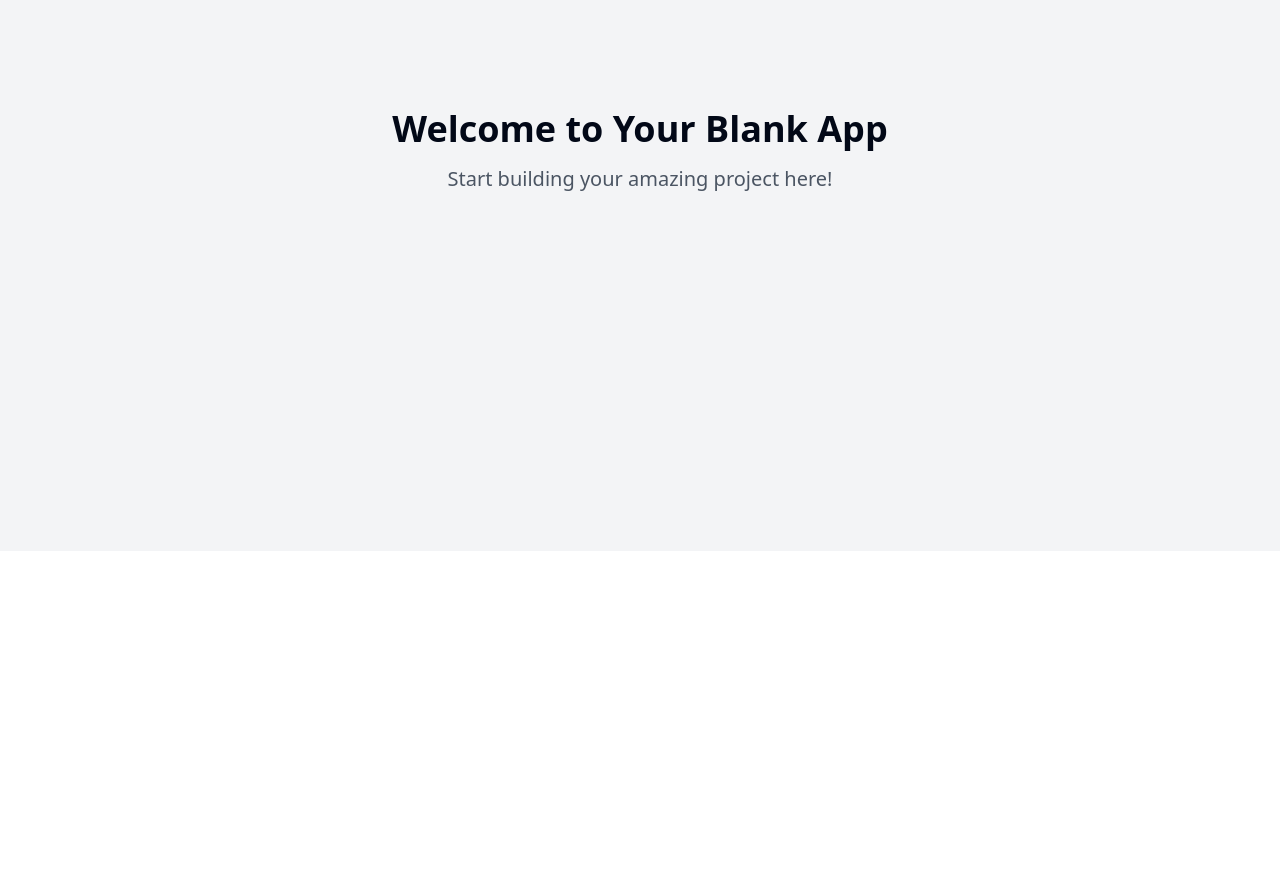
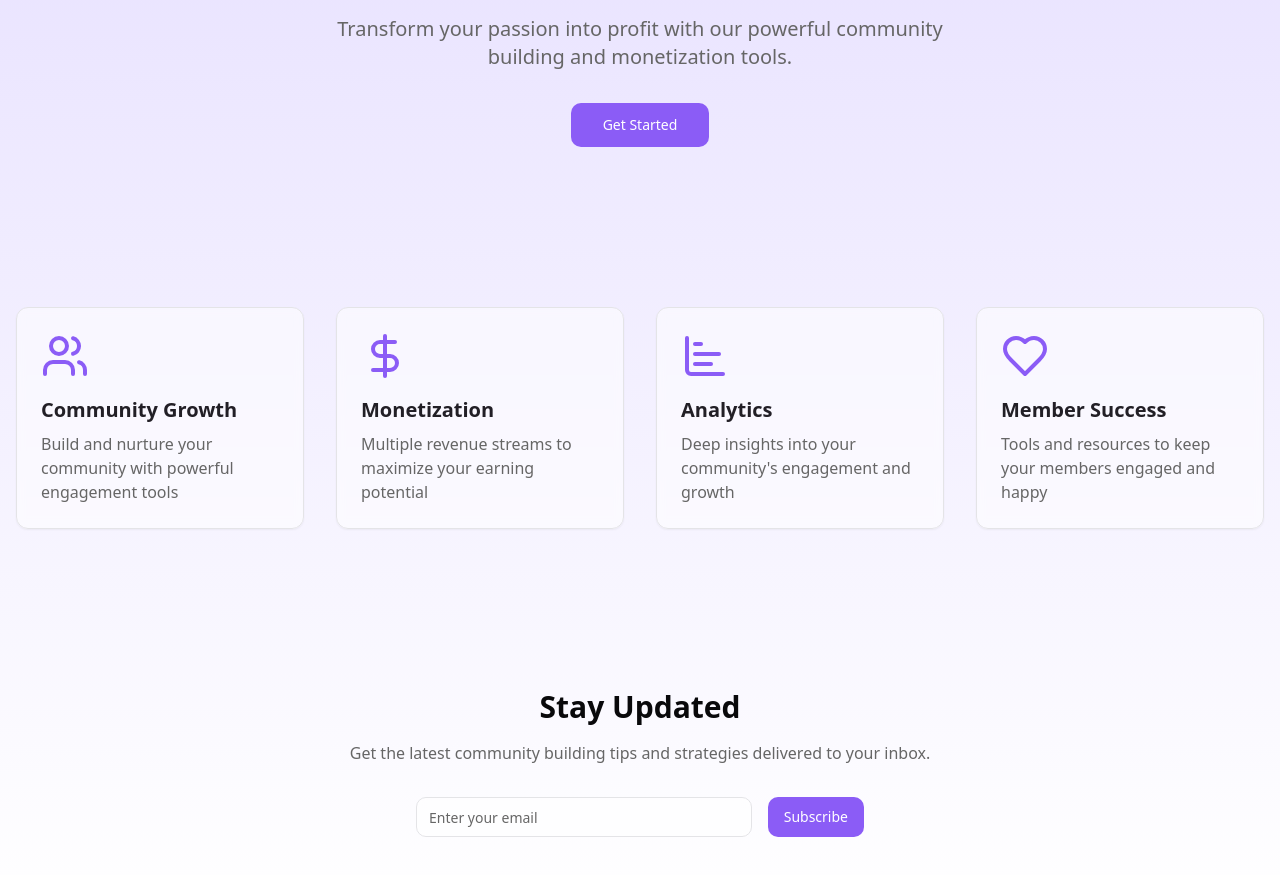
Before and after one commit to itsf1ne/communitymonetizehub-34, a React (Vite) app: page / in a window 1280 px wide. Shown: the part 249-1124 px from the top of the page. Before the commit the page ends 800 px from the top, so only its background shows below. Built offline with nearby package versions, Linux system fonts and the light colour scheme.

Commit message:
Add community monetization website
This commit implements a website for building and monetizing a community.  Further details on specific features are not included in this commit message.

```diff
--- a/src/index.css
+++ b/src/index.css
@@ -1,3 +1,4 @@
+
 @tailwind base;
 @tailwind components;
 @tailwind utilities;
@@ -5,88 +6,25 @@
 @layer base {
   :root {
     --background: 0 0% 100%;
-    --foreground: 222.2 84% 4.9%;
-
+    --foreground: 240 10% 3.9%;
     --card: 0 0% 100%;
-    --card-foreground: 222.2 84% 4.9%;
-
+    --card-foreground: 240 10% 3.9%;
     --popover: 0 0% 100%;
-    --popover-foreground: 222.2 84% 4.9%;
-
-    --primary: 222.2 47.4% 11.2%;
-    --primary-foreground: 210 40% 98%;
-
-    --secondary: 210 40% 96.1%;
-    --secondary-foreground: 222.2 47.4% 11.2%;
-
-    --muted: 210 40% 96.1%;
-    --muted-foreground: 215.4 16.3% 46.9%;
-
-    --accent: 210 40% 96.1%;
-    --accent-foreground: 222.2 47.4% 11.2%;
-
+    --popover-foreground: 240 10% 3.9%;
+    --primary: 262 83% 58%;
+    --primary-foreground: 355.7 100% 97.3%;
+    --secondary: 240 100% 95%;
+    --secondary-foreground: 240 5.9% 10%;
+    --muted: 240 4.8% 95.9%;
+    --muted-foreground: 240 3.8% 46.1%;
+    --accent: 240 4.8% 95.9%;
+    --accent-foreground: 240 5.9% 10%;
     --destructive: 0 84.2% 60.2%;
-    --destructive-foreground: 210 40% 98%;
-
-    --border: 214.3 31.8% 91.4%;
-    --input: 214.3 31.8% 91.4%;
-    --ring: 222.2 84% 4.9%;
-
-    --radius: 0.5rem;
-
-    --sidebar-background: 0 0% 98%;
-
-    --sidebar-foreground: 240 5.3% 26.1%;
-
-    --sidebar-primary: 240 5.9% 10%;
-
-    --sidebar-primary-foreground: 0 0% 98%;
-
-    --sidebar-accent: 240 4.8% 95.9%;
-
-    --sidebar-accent-foreground: 240 5.9% 10%;
-
-    --sidebar-border: 220 13% 91%;
-
-    --sidebar-ring: 217.2 91.2% 59.8%;
-  }
-
-  .dark {
-    --background: 222.2 84% 4.9%;
-    --foreground: 210 40% 98%;
-
-    --card: 222.2 84% 4.9%;
-    --card-foreground: 210 40% 98%;
-
-    --popover: 222.2 84% 4.9%;
-    --popover-foreground: 210 40% 98%;
-
-    --primary: 210 40% 98%;
-    --primary-foreground: 222.2 47.4% 11.2%;
-
-    --secondary: 217.2 32.6% 17.5%;
-    --secondary-foreground: 210 40% 98%;
-
-    --muted: 217.2 32.6% 17.5%;
-    --muted-foreground: 215 20.2% 65.1%;
-
-    --accent: 217.2 32.6% 17.5%;
-    --accent-foreground: 210 40% 98%;
-
-    --destructive: 0 62.8% 30.6%;
-    --destructive-foreground: 210 40% 98%;
-
-    --border: 217.2 32.6% 17.5%;
-    --input: 217.2 32.6% 17.5%;
-    --ring: 212.7 26.8% 83.9%;
-    --sidebar-background: 240 5.9% 10%;
-    --sidebar-foreground: 240 4.8% 95.9%;
-    --sidebar-primary: 224.3 76.3% 48%;
-    --sidebar-primary-foreground: 0 0% 100%;
-    --sidebar-accent: 240 3.7% 15.9%;
-    --sidebar-accent-foreground: 240 4.8% 95.9%;
-    --sidebar-border: 240 3.7% 15.9%;
-    --sidebar-ring: 217.2 91.2% 59.8%;
+    --destructive-foreground: 0 0% 98%;
+    --border: 240 5.9% 90%;
+    --input: 240 5.9% 90%;
+    --ring: 262 83% 58%;
+    --radius: 0.75rem;
   }
 }
 
@@ -94,8 +32,21 @@
   * {
     @apply border-border;
   }
-
   body {
-    @apply bg-background text-foreground;
+    @apply bg-background text-foreground antialiased;
   }
 }
+
+/* Custom animations */
+.hover-lift {
+  transition: transform 0.2s ease;
+}
+
+.hover-lift:hover {
+  transform: translateY(-2px);
+}
+
+/* Smooth scrolling */
+html {
+  scroll-behavior: smooth;
+}
--- a/src/pages/Index.tsx
+++ b/src/pages/Index.tsx
@@ -1,12 +1,98 @@
-// Update this page (the content is just a fallback if you fail to update the page)
+
+import { useState } from "react";
+import { useToast } from "@/hooks/use-toast";
+import { Users, DollarSign, ChartBar, Heart } from "lucide-react";
+import { Button } from "@/components/ui/button";
+import { Input } from "@/components/ui/input";
+import { Card } from "@/components/ui/card";
 
 const Index = () => {
+  const { toast } = useToast();
+  const [email, setEmail] = useState("");
+
+  const handleSubscribe = (e: React.FormEvent) => {
+    e.preventDefault();
+    if (email) {
+      toast({
+        title: "Success!",
+        description: "Thank you for subscribing to our newsletter!",
+      });
+      setEmail("");
+    }
+  };
+
   return (
-    <div className="min-h-screen flex items-center justify-center bg-gray-100">
-      <div className="text-center">
-        <h1 className="text-4xl font-bold mb-4">Welcome to Your Blank App</h1>
-        <p className="text-xl text-gray-600">Start building your amazing project here!</p>
-      </div>
+    <div className="min-h-screen bg-gradient-to-b from-secondary to-white">
+      {/* Hero Section */}
+      <section className="container px-4 pt-32 pb-20 text-center animate-fade-up">
+        <span className="inline-block px-3 py-1 text-sm font-medium text-primary bg-primary/10 rounded-full mb-6">
+          Welcome to Community Hub
+        </span>
+        <h1 className="text-5xl md:text-6xl font-bold mb-6 text-foreground">
+          Build & Monetize Your
+          <span className="text-primary"> Community</span>
+        </h1>
+        <p className="text-xl text-muted-foreground mb-8 max-w-2xl mx-auto">
+          Transform your passion into profit with our powerful community building and monetization tools.
+        </p>
+        <Button size="lg" className="animate-fade-in" onClick={() => toast({ title: "Getting Started!", description: "Welcome aboard! Let's build something amazing together." })}>
+          Get Started
+        </Button>
+      </section>
+
+      {/* Features Section */}
+      <section className="container px-4 py-20">
+        <div className="grid md:grid-cols-2 lg:grid-cols-4 gap-8">
+          {[
+            {
+              icon: Users,
+              title: "Community Growth",
+              description: "Build and nurture your community with powerful engagement tools",
+            },
+            {
+              icon: DollarSign,
+              title: "Monetization",
+              description: "Multiple revenue streams to maximize your earning potential",
+            },
+            {
+              icon: ChartBar,
+              title: "Analytics",
+              description: "Deep insights into your community's engagement and growth",
+            },
+            {
+              icon: Heart,
+              title: "Member Success",
+              description: "Tools and resources to keep your members engaged and happy",
+            },
+          ].map((feature, index) => (
+            <Card key={index} className="p-6 backdrop-blur-sm bg-white/50 hover:bg-white/80 transition-all duration-300 animate-fade-up" style={{ animationDelay: `${index * 100}ms` }}>
+              <feature.icon className="w-12 h-12 text-primary mb-4" />
+              <h3 className="text-xl font-semibold mb-2">{feature.title}</h3>
+              <p className="text-muted-foreground">{feature.description}</p>
+            </Card>
+          ))}
+        </div>
+      </section>
+
+      {/* Newsletter Section */}
+      <section className="container px-4 py-20 text-center">
+        <div className="max-w-2xl mx-auto">
+          <h2 className="text-3xl font-bold mb-4">Stay Updated</h2>
+          <p className="text-muted-foreground mb-8">
+            Get the latest community building tips and strategies delivered to your inbox.
+          </p>
+          <form onSubmit={handleSubscribe} className="flex gap-4 max-w-md mx-auto">
+            <Input
+              type="email"
+              placeholder="Enter your email"
+              value={email}
+              onChange={(e) => setEmail(e.target.value)}
+              className="backdrop-blur-sm bg-white/50"
+            />
+            <Button type="submit">Subscribe</Button>
+          </form>
+        </div>
+      </section>
     </div>
   );
 };
--- a/tailwind.config.ts
+++ b/tailwind.config.ts
@@ -1,3 +1,4 @@
+
 import type { Config } from "tailwindcss";
 
 export default {
@@ -12,85 +13,87 @@ export default {
   theme: {
     container: {
       center: true,
-			padding: '2rem',
+      padding: "2rem",
       screens: {
-				'2xl': '1400px'
-			}
+        "2xl": "1400px",
+      },
     },
     extend: {
       colors: {
-				border: 'hsl(var(--border))',
-				input: 'hsl(var(--input))',
-				ring: 'hsl(var(--ring))',
-				background: 'hsl(var(--background))',
-				foreground: 'hsl(var(--foreground))',
+        border: "hsl(var(--border))",
+        input: "hsl(var(--input))",
+        ring: "hsl(var(--ring))",
+        background: "hsl(var(--background))",
+        foreground: "hsl(var(--foreground))",
         primary: {
-					DEFAULT: 'hsl(var(--primary))',
-					foreground: 'hsl(var(--primary-foreground))'
+          DEFAULT: "#8B5CF6",
+          foreground: "#FFFFFF",
         },
         secondary: {
-					DEFAULT: 'hsl(var(--secondary))',
-					foreground: 'hsl(var(--secondary-foreground))'
+          DEFAULT: "#E5DEFF",
+          foreground: "#221F26",
         },
         destructive: {
-					DEFAULT: 'hsl(var(--destructive))',
-					foreground: 'hsl(var(--destructive-foreground))'
+          DEFAULT: "hsl(var(--destructive))",
+          foreground: "hsl(var(--destructive-foreground))",
         },
         muted: {
-					DEFAULT: 'hsl(var(--muted))',
-					foreground: 'hsl(var(--muted-foreground))'
+          DEFAULT: "#F1F0FB",
+          foreground: "#666666",
         },
         accent: {
-					DEFAULT: 'hsl(var(--accent))',
-					foreground: 'hsl(var(--accent-foreground))'
+          DEFAULT: "#FFFFFF",
+          foreground: "#221F26",
         },
         popover: {
-					DEFAULT: 'hsl(var(--popover))',
-					foreground: 'hsl(var(--popover-foreground))'
+          DEFAULT: "#FFFFFF",
+          foreground: "#221F26",
         },
         card: {
-					DEFAULT: 'hsl(var(--card))',
-					foreground: 'hsl(var(--card-foreground))'
+          DEFAULT: "#FFFFFF",
+          foreground: "#221F26",
         },
-				sidebar: {
-					DEFAULT: 'hsl(var(--sidebar-background))',
-					foreground: 'hsl(var(--sidebar-foreground))',
-					primary: 'hsl(var(--sidebar-primary))',
-					'primary-foreground': 'hsl(var(--sidebar-primary-foreground))',
-					accent: 'hsl(var(--sidebar-accent))',
-					'accent-foreground': 'hsl(var(--sidebar-accent-foreground))',
-					border: 'hsl(var(--sidebar-border))',
-					ring: 'hsl(var(--sidebar-ring))'
-				}
       },
       borderRadius: {
-				lg: 'var(--radius)',
-				md: 'calc(var(--radius) - 2px)',
-				sm: 'calc(var(--radius) - 4px)'
+        lg: "var(--radius)",
+        md: "calc(var(--radius) - 2px)",
+        sm: "calc(var(--radius) - 4px)",
       },
       keyframes: {
-				'accordion-down': {
-					from: {
-						height: '0'
+        "accordion-down": {
+          from: { height: "0" },
+          to: { height: "var(--radix-accordion-content-height)" },
         },
-					to: {
-						height: 'var(--radix-accordion-content-height)'
-					}
+        "accordion-up": {
+          from: { height: "var(--radix-accordion-content-height)" },
+          to: { height: "0" },
         },
-				'accordion-up': {
-					from: {
-						height: 'var(--radix-accordion-content-height)'
+        "fade-up": {
+          "0%": {
+            opacity: "0",
+            transform: "translateY(10px)",
           },
-					to: {
-						height: '0'
-					}
-				}
+          "100%": {
+            opacity: "1",
+            transform: "translateY(0)",
+          },
+        },
+        "fade-in": {
+          "0%": {
+            opacity: "0",
+          },
+          "100%": {
+            opacity: "1",
+          },
+        },
       },
       animation: {
-				'accordion-down': 'accordion-down 0.2s ease-out',
-				'accordion-up': 'accordion-up 0.2s ease-out'
-			}
-		}
+        "accordion-down": "accordion-down 0.2s ease-out",
+        "accordion-up": "accordion-up 0.2s ease-out",
+        "fade-up": "fade-up 0.5s ease-out",
+        "fade-in": "fade-in 0.3s ease-out",
+      },
+    },
   },
   plugins: [require("tailwindcss-animate")],
 } satisfies Config;
```
Lines whose indentation alone changed are shown as unchanged.
